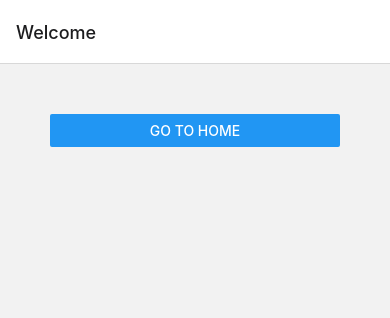
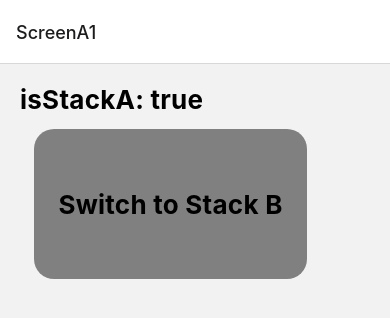
Before and after one commit to dinstar/POCs-React-native, a React Native app: screen / in a window 390 px wide. Shown: the top 318 px of the page. Built offline with nearby package versions, Linux system fonts and the light colour scheme.

Commit message:
Two screen stacks

```diff
--- a/App.tsx
+++ b/App.tsx
@@ -1,31 +1,69 @@
-import React from "react";
-import { Button, LogBox, View } from "react-native";
-import { NavigationContainer } from "@react-navigation/native";
-import { createNativeStackNavigator } from "@react-navigation/native-stack";
-
-LogBox.ignoreLogs(["Warning: ..."]);
-LogBox.ignoreAllLogs();
+import React, { createContext, useState, useContext } from 'react';
+import { NavigationContainer } from '@react-navigation/native';
+import { createNativeStackNavigator } from '@react-navigation/native-stack';
+import { View, Text, TouchableHighlight, StyleSheet } from 'react-native';
 
 const
+  StackSelectionCtx = createContext<any>(null),
+  getStackSelectionCtx = () => useContext(StackSelectionCtx),
   Stack = createNativeStackNavigator();
 
 const
-  HomeScreen = ({ navigation }) =>
-    <View style={{padding:50}}>
-      <Button title="Go to Welcome" onPress={() => navigation.navigate("Welcome")} />
-    </View>,
+  StackSwitcher = () =>
+  {
+    const
+      { value, setValue } = getStackSelectionCtx();
+    const
+      onPress = () => setValue(isStackA => !isStackA);
+    return <View style={{ padding: 20 }}>
+      <Text style={[styles.text, { color: 'black' }]}>{`isStackA: ${value}`}</Text>
+      <TouchableHighlight onPress={onPress} style={styles.button}>
+        <Text style={styles.text}>{`Switch to Stack ${value ? 'B' : 'A'}`}</Text>
+      </TouchableHighlight>
+    </View>
+  },
+  ScreenA = () => <View><StackSwitcher/></View>,
+  ScreenB = () => <View><StackSwitcher/></View>;
 
-  WelcomeScreen = ({ navigation }) =>
-    <View style={{padding:50}}>
-      <Button title="Go to Home" onPress={() => navigation.navigate("Home")} />
-    </View>,
+const ScreenStack = ({ value }) => {
+  if (value)
+    return <Stack.Navigator>
+      <Stack.Screen name="ScreenA1" component={ScreenA} />
+    </Stack.Navigator>;
+  else
+    return <Stack.Navigator>
+      <Stack.Screen name="ScreenB1" component={ScreenB} />
+    </Stack.Navigator>;
+};
 
-  App = () =>
-    <NavigationContainer>
-      <Stack.Navigator initialRouteName="Welcome">
-        <Stack.Screen name="Home" component={HomeScreen} />
-        <Stack.Screen name="Welcome" component={WelcomeScreen} />
-      </Stack.Navigator>
-  </NavigationContainer>;
+const App = () => {
+  const
+    [value, setValue] = useState(true);
+  return (
+    <StackSelectionCtx.Provider value={{ value, setValue }}>
+      <NavigationContainer>
+        <ScreenStack value={value} />
+      </NavigationContainer>
+    </StackSelectionCtx.Provider>
+  );
+};
+
+const styles = StyleSheet.create({
+  button: {
+    backgroundColor: "gray",
+    borderRadius: 20,
+    margin: 14,
+    width: "78%",
+    height: 150,
+    alignItems: "center",
+    justifyContent: "center",
+    flexDirection: "row",
+  },
+  text: {
+    fontSize: 26,
+    fontWeight: 'bold',
+    letterSpacing: 0.25
+  },
+});
 
 export default App;
```
